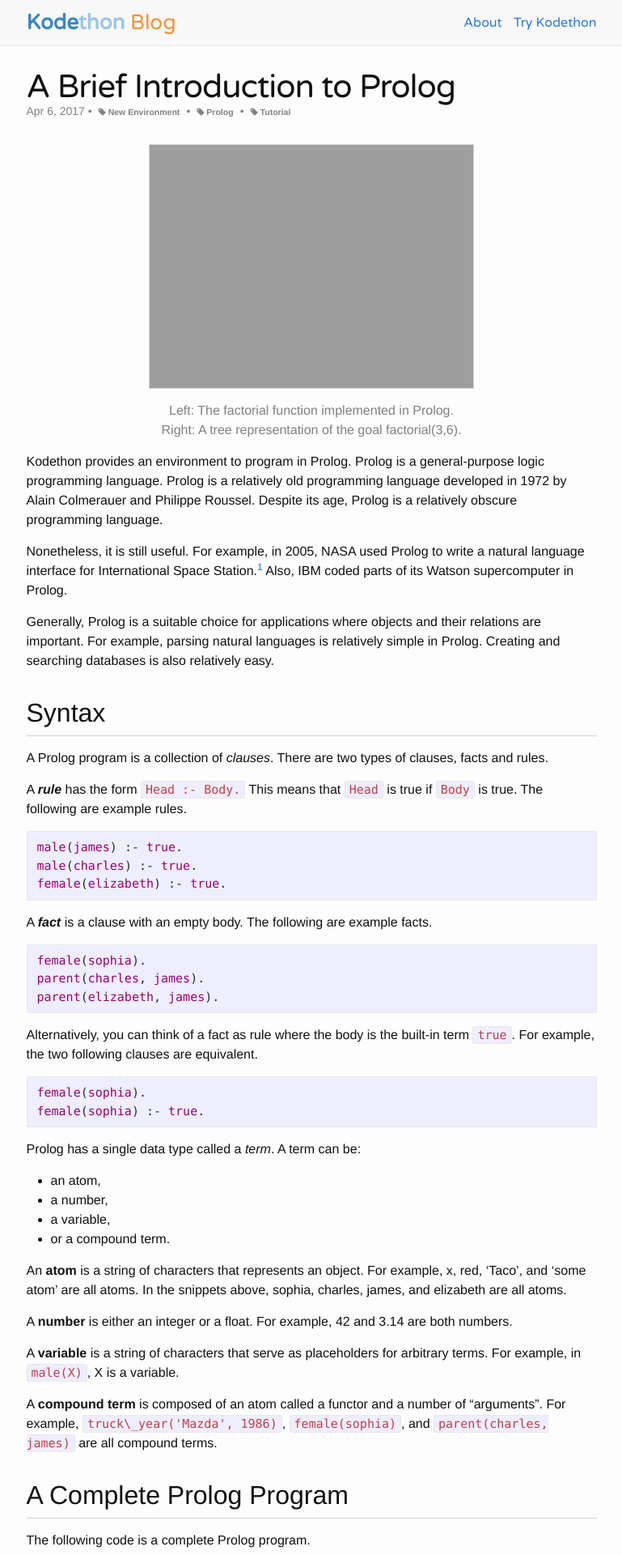
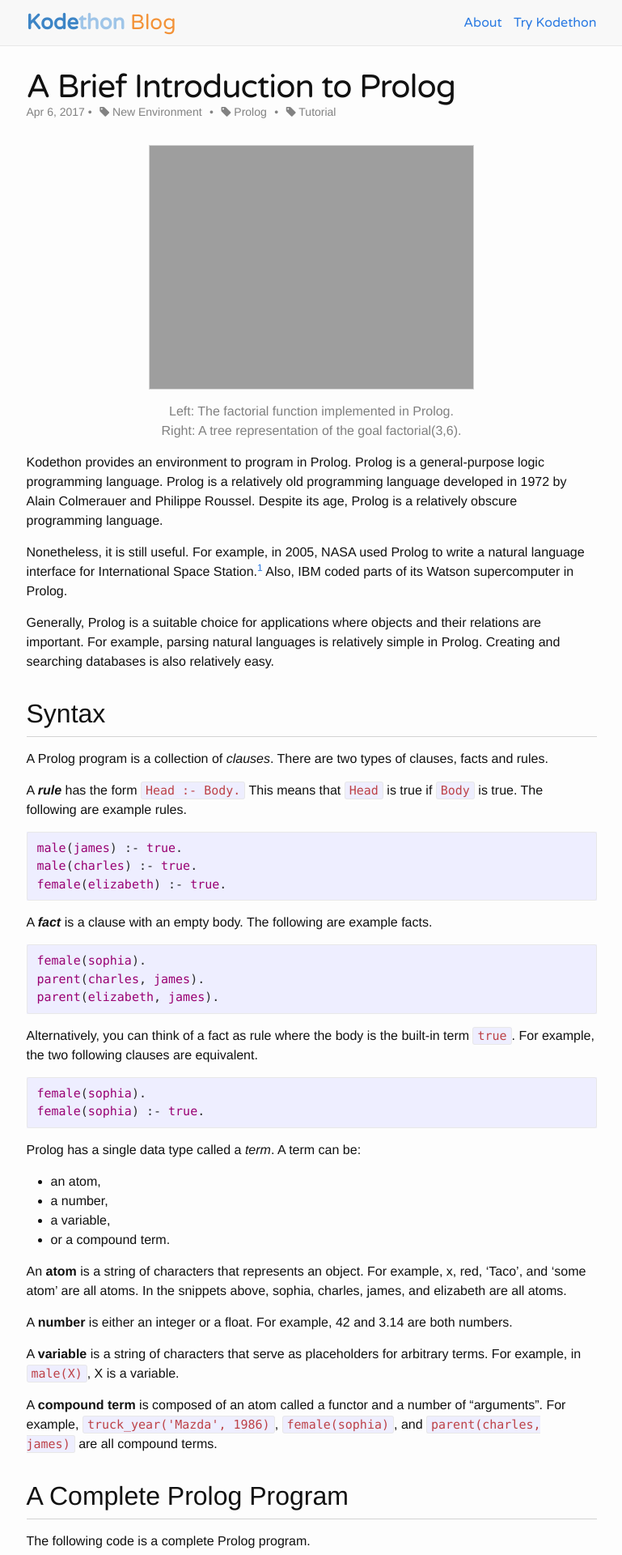
Before and after one commit to kodethon/kodethon.github.io, a Jekyll site: the page built from _posts/2017-04-06-prolog-in-kodethon.markdown, in a window 1280 px wide. Shown: the top 1920 px of the page at 81% size, without its empty margins (255-1024 px from the left). Built offline with Jekyll 4.4.1, drawn with Linux system fonts in a browser that asks for light colours; nearby versions of some CDN libraries; comment, search, counter and statistics services are not loaded; some of the changed text lies outside the part shown.

Commit message:
reducing font size of share bar and font weight of tags underneath title.

```diff
--- a/_includes/share-bar.html
+++ b/_includes/share-bar.html
@@ -60,8 +60,3 @@
 	</div>
 
 </div>
-
-<h3 class="section-header" style="margin-top:20px;">Did you enjoy this post?</h3>
-<div class="margin-top-bottom-20" style="margin-bottom:50px;">
-	Let us know what you think below!
-</div>
--- a/_posts/2017-04-06-prolog-in-kodethon.markdown
+++ b/_posts/2017-04-06-prolog-in-kodethon.markdown
@@ -103,7 +103,7 @@ A **number** is either an integer or a float.  For example, 42 and 3.14 are both
 
 A **variable** is a string of characters that serve as placeholders for arbitrary terms.  For example, in `male(X)`, X is a variable.
 
-A **compound term** is composed of an atom called a functor and a number of "arguments".  For example, `truck\_year('Mazda', 1986)`, `female(sophia)`, and `parent(charles, james)` are all compound terms.
+A **compound term** is composed of an atom called a functor and a number of "arguments".  For example, `truck_year('Mazda', 1986)`, `female(sophia)`, and `parent(charles, james)` are all compound terms.
 
 <h2 class="section-header">A Complete Prolog Program</h2>
 
--- a/_sass/_share-bar.scss
+++ b/_sass/_share-bar.scss
@@ -1,7 +1,7 @@
 /* Share Bar */
 #share-bar {
 	margin-top:50px;
-    font-size: 20px;
+	font-size: $small-font-size;
 }
 
 .share-buttons a:hover {
--- a/_sass/bootstrap_overrides.scss
+++ b/_sass/bootstrap_overrides.scss
@@ -5,6 +5,8 @@
 }
 
 .badge-tag {
+	font-weight: $base-font-weight;
+	font-size: $small-font-size;
 	color: #828282; /* post-meta color */
 	background-color: transparent;
 }
```
Also changed, not shown: images/kodethon.png.
